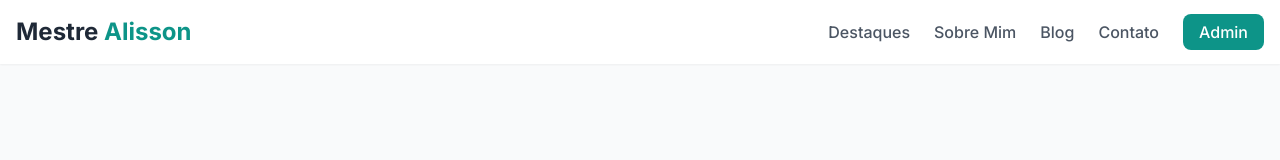
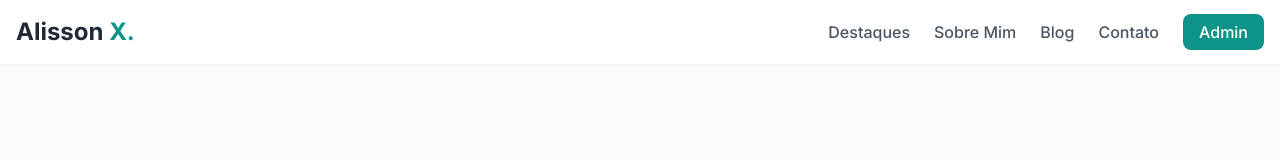
Before and after one commit to Kabbalahh/corretor, a website: page index.html in a window 1280 px wide. Shown: the top 160 px of the page. Drawn offline with nearby package versions, Linux system fonts and the light colour scheme; no server answers.

Commit message:
Update index.html
Troca da logo

```diff
--- a/index.html
+++ b/index.html
@@ -62,7 +62,7 @@
     <header class="bg-white shadow-sm sticky top-0 z-50">
         <div class="container mx-auto px-4 py-4 flex flex-col sm:flex-row justify-between items-center">
             <a href="#" class="text-2xl font-bold text-teal-600">
-                <span class="text-gray-800">Mestre</span> Alisson
+                <span class="text-gray-800">Alisson</span> X.
             </a>
             <nav class="mt-4 sm:mt-0">
                 <ul class="flex space-x-6 text-sm sm:text-base font-medium">
```
